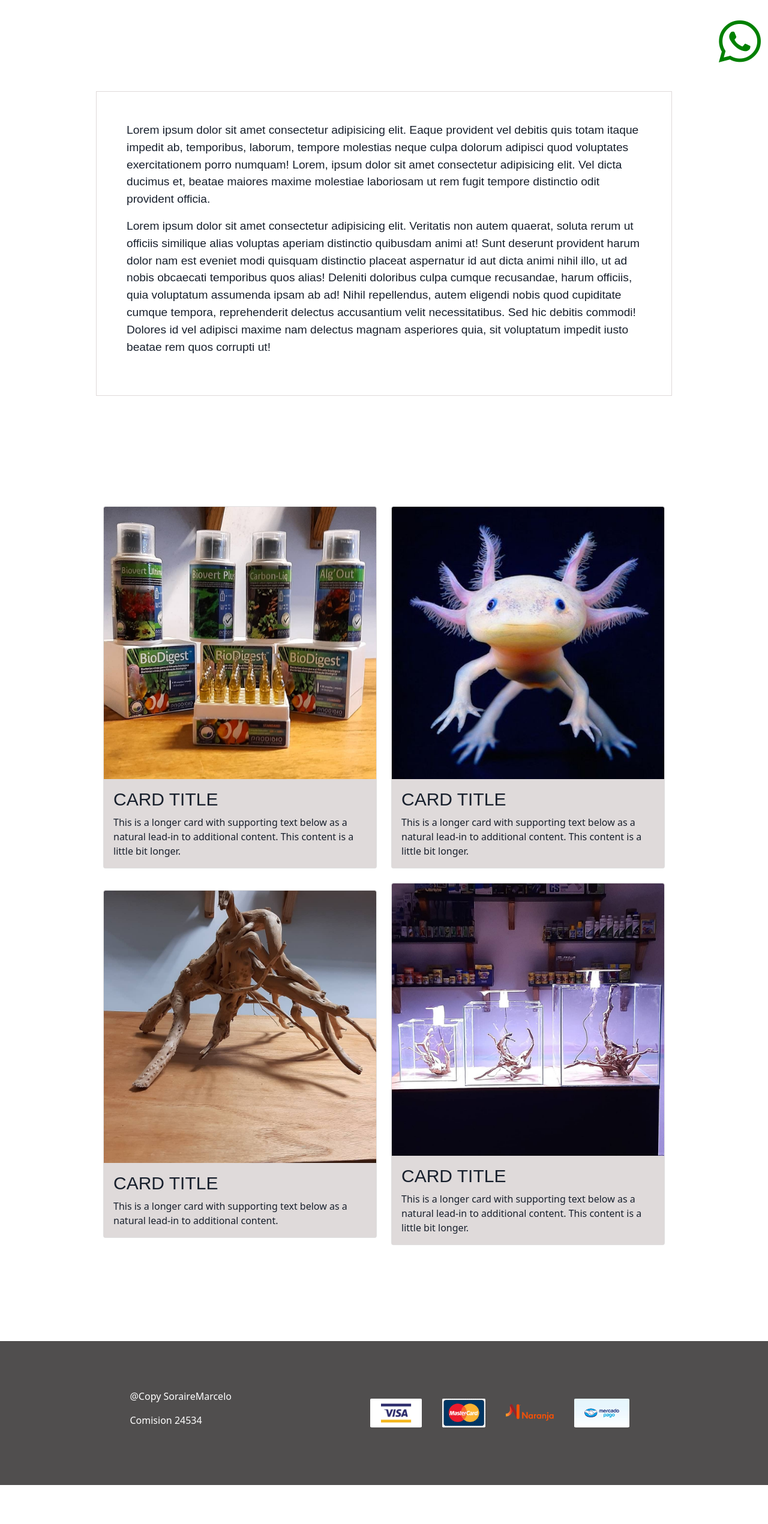
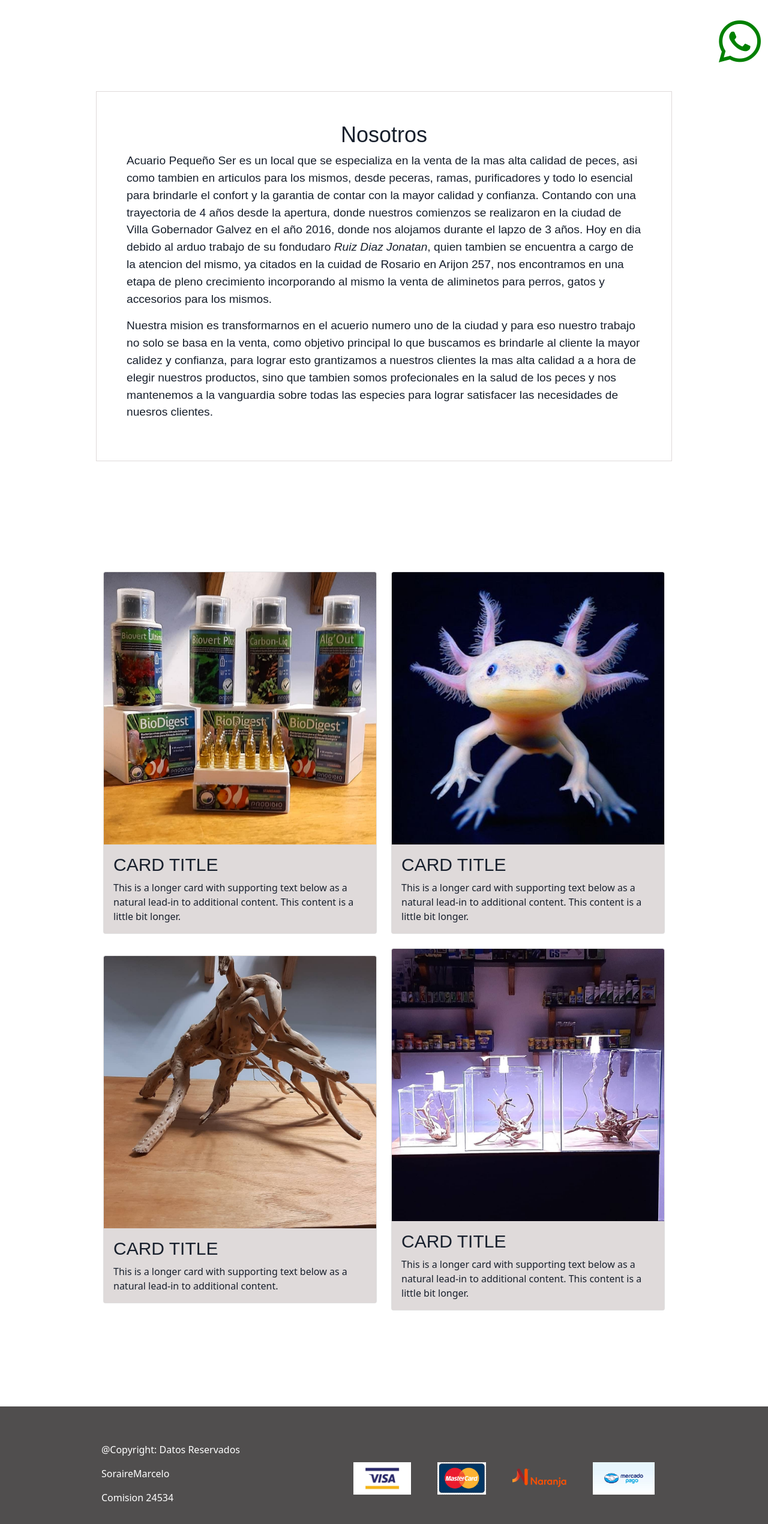
Before and after one commit to marceSoraire/Acuario, a plain HTML site: page index.html in a window 1280 px wide. Shown: the part 774-3315 px from the top of the page at 60% size. Before the commit the page ends 3250 px from the top, so only its background shows below. Drawn offline with nearby package versions, Linux system fonts and the light colour scheme.

Commit message:
sassII+seo

```diff
--- a/css/style.css
+++ b/css/style.css
@@ -71,6 +71,14 @@ main .text {
   padding: 50px;
   margin: 1rem 10rem;
   border: 1px solid #dfdada; }
+  main .text .titulo {
+    display: flex;
+    align-items: center;
+    justify-content: center;
+    font-size: 36px;
+    margin-top: 0px;
+    padding: 0px;
+    color: #18202d; }
 
 main .principal {
   display: flex;
@@ -87,15 +95,16 @@ footer {
   justify-content: space-evenly;
   height: 30vh;
   background: #504e4e; }
-  footer .creditos {
-    width: 6wh;
-    height: 6vh;
+  footer .date .dato {
+    color: white; }
+    footer .date .dato:hover {
+      color: #dfdada; }
+  footer .pagos .creditos {
+    width: 8wh;
+    height: 8vh;
     margin: 0px 15px;
+    padding: 5px 5px;
     border-radius: 3%; }
-  footer .dato {
-    color: white; }
-    footer .dato:hover {
-      color: #dfdada; }
 
 /***** 768px ********/
 @media (max-width: 768px) {
--- a/index.html
+++ b/index.html
@@ -1,9 +1,11 @@
 <!DOCTYPE html>
-<html lang="en">
+<html lang="es">
 <head>
     <meta charset="UTF-8">
     <meta http-equiv="X-UA-Compatible" content="IE=edge">
     <meta name="viewport" content="width=device-width, initial-scale=1.0">
+    <meta name="keywords" content="acuario, peces, peceras, alimentos, ramas, accesorios, filtros, bombas, piedras, pastillas">
+    <meta name="description" content="Acuario ubicado en la zona sur de la ciudad de Rosario, especializado en la salud y crianza de peces asi como de la venta de sus acceesorios y alimentos de calidad ">
     <!-- bootstrap -->
     <link href="https://cdn.jsdelivr.net/npm/bootstrap@5.1.3/dist/css/bootstrap.min.css" rel="stylesheet" integrity="sha384-1BmE4kWBq78iYhFldvKuhfTAU6auU8tT94WrHftjDbrCEXSU1oBoqyl2QvZ6jIW3" crossorigin="anonymous">
     <!-- Local -->
@@ -102,12 +104,13 @@
             </div>
         </nav>
         <div class="text">
+            <h1 class="titulo">Nosotros</h1>
             <p>
-                Lorem ipsum dolor sit amet consectetur adipisicing elit. Eaque provident vel debitis quis totam itaque impedit ab, temporibus, laborum, tempore molestias neque culpa dolorum adipisci quod voluptates exercitationem porro numquam!
-                Lorem, ipsum dolor sit amet consectetur adipisicing elit. Vel dicta ducimus et, beatae maiores maxime molestiae laboriosam ut rem fugit tempore distinctio odit provident officia.
+                Acuario Pequeño Ser es un local que se especializa en la venta de la mas alta calidad de peces, asi como tambien en articulos para los mismos, desde peceras, ramas, purificadores y todo lo esencial para brindarle el confort y la garantia de contar con la mayor calidad y confianza.
+                Contando con una trayectoria de 4 años desde la apertura, donde nuestros comienzos se realizaron en la ciudad de Villa Gobernador Galvez en el año 2016, donde nos alojamos durante el lapzo de 3 años. Hoy en dia debido al arduo trabajo de su fondudaro <i>Ruiz Diaz Jonatan</i>, quien tambien se encuentra a cargo de la atencion del mismo, ya citados en la cuidad de Rosario en Arijon 257, nos encontramos en una etapa de pleno crecimiento incorporando al mismo la venta de aliminetos para perros, gatos y accesorios para los mismos.
             </p>
             <p>
-                Lorem ipsum dolor sit amet consectetur adipisicing elit. Veritatis non autem quaerat, soluta rerum ut officiis similique alias voluptas aperiam distinctio quibusdam animi at! Sunt deserunt provident harum dolor nam est eveniet modi quisquam distinctio placeat aspernatur id aut dicta animi nihil illo, ut ad nobis obcaecati temporibus quos alias! Deleniti doloribus culpa cumque recusandae, harum officiis, quia voluptatum assumenda ipsam ab ad! Nihil repellendus, autem eligendi nobis quod cupiditate cumque tempora, reprehenderit delectus accusantium velit necessitatibus. Sed hic debitis commodi! Dolores id vel adipisci maxime nam delectus magnam asperiores quia, sit voluptatum impedit iusto beatae rem quos corrupti ut!
+                Nuestra mision es transformarnos en el acuerio numero uno de la ciudad y para eso nuestro trabajo no solo se basa en la venta, como objetivo principal lo que buscamos es brindarle al cliente la mayor calidez y confianza, para lograr esto grantizamos a nuestros clientes la mas alta calidad a a hora de elegir nuestros productos, sino que tambien somos profecionales en la salud de los peces y nos mantenemos a la vanguardia sobre todas las especies para lograr satisfacer las necesidades de nuesros clientes.
             </p>
         </div>
         <div class="row row-cols-1 row-cols-md-2 g-4 principal">
@@ -151,15 +154,16 @@
     </main>
     <footer>
         <div class="date">
-            <p class="dato">@Copy SoraireMarcelo</p>
+            <p class="dato">@Copyright: Datos Reservados</p>
+            <p class="dato">SoraireMarcelo</p>
             <p class="dato">Comision  24534</p>
         </div>
-       <div class="pagos">
+        <div class="pagos">
            <img src="./img/Visa.jpg" alt="" class="creditos">
            <img src="./img/MasterdCard.jpg" alt="" class="creditos">
            <img src="./img/Logo_Naranja.png" alt="" class="creditos">
            <img src="./img/mercadopago.jpg" alt="" class="creditos">
-       </div>
+        </div>
     </footer>
 
     <script src="https://cdn.jsdelivr.net/npm/bootstrap@5.1.3/dist/js/bootstrap.bundle.min.js" integrity="sha384-ka7Sk0Gln4gmtz2MlQnikT1wXgYsOg+OMhuP+IlRH9sENBO0LRn5q+8nbTov4+1p" crossorigin="anonymous"></script>
--- a/scss/secciones/_index.scss
+++ b/scss/secciones/_index.scss
@@ -56,6 +56,9 @@ main {
         border-bottom: 2px solid $dark;
     }
     .text {
+        .titulo {
+            @include titulo;
+        }
         @extend %estilosParrafos;
         color: $dark;
         padding: 50px;
@@ -85,16 +88,21 @@ footer {
     justify-content: space-evenly;
     height: 30vh;
     background: $footer;
-    .creditos {
-    width: 6wh;
-    height: 6vh;
-    margin: 0px 15px;
-    border-radius: 3%;
+    .date {
+        .dato {
+            color: $blanco;
+            &:hover {
+                color: $gris;
+            }
+        }
     }
-    .dato {
-        color: $blanco;
-        &:hover {
-            color: $gris;
+    .pagos {
+        .creditos {
+            width: 8wh;
+            height: 8vh;
+            margin: 0px 15px;
+            padding: 5px 5px;
+            border-radius: 3%;
         }
     }
 }
```
Also changed, not shown: pages/alimentos.html (+7 -4 lines), pages/peceras.html (+6 -3 lines), pages/peces.html (+8 -5 lines), scss/utilidades/_mixin.scss (+20 -0 lines).
